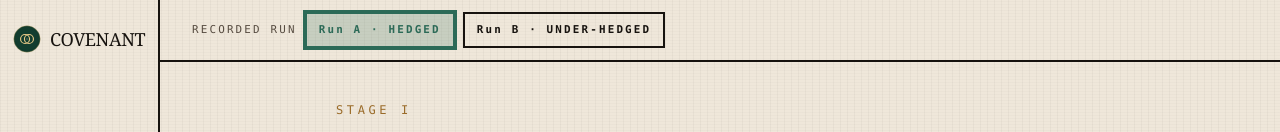
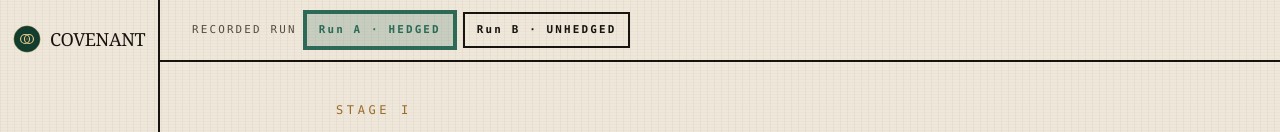
Before and after one commit to saatvik-10/covenant, a React (Vite) app in the folder covenant/app/: page / in a window 1280 px wide. Shown: the top 132 px of the page. Built offline with nearby package versions, Linux system fonts and the light colour scheme.

Commit message:
updated nav name

```diff
--- a/covenant/app/src/App.tsx
+++ b/covenant/app/src/App.tsx
@@ -50,7 +50,7 @@ export default function App() {
                     : "bg-transparent text-ink hover:bg-travertine-deep/30 outline outline-none"
                 }`}
               >
-                {id === "pass" ? "Run A · HEDGED" : "Run B · UNDER-HEDGED"}
+                {id === "pass" ? "Run A · HEDGED" : "Run B · UNHEDGED"}
               </button>
             ))}
           </div>
```
